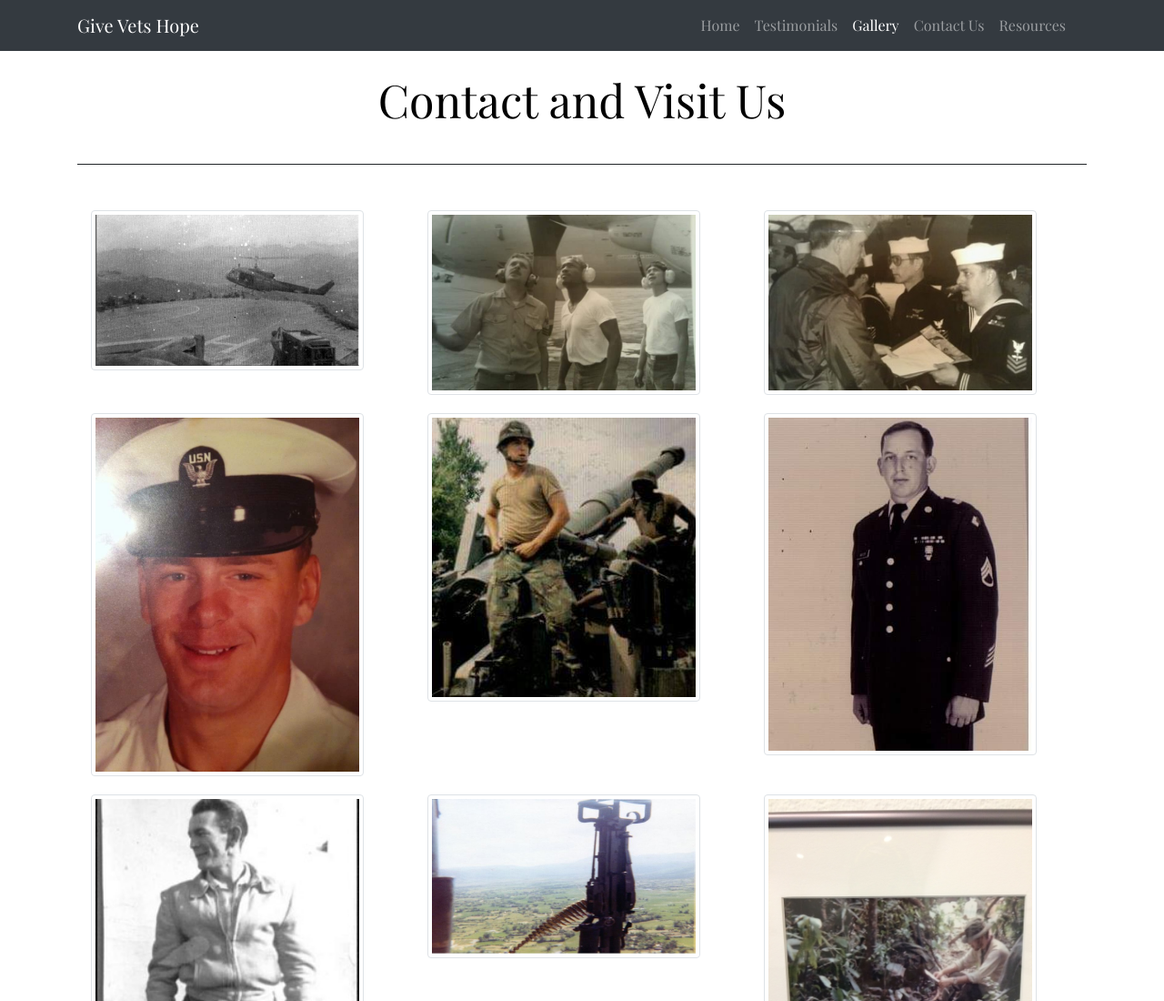
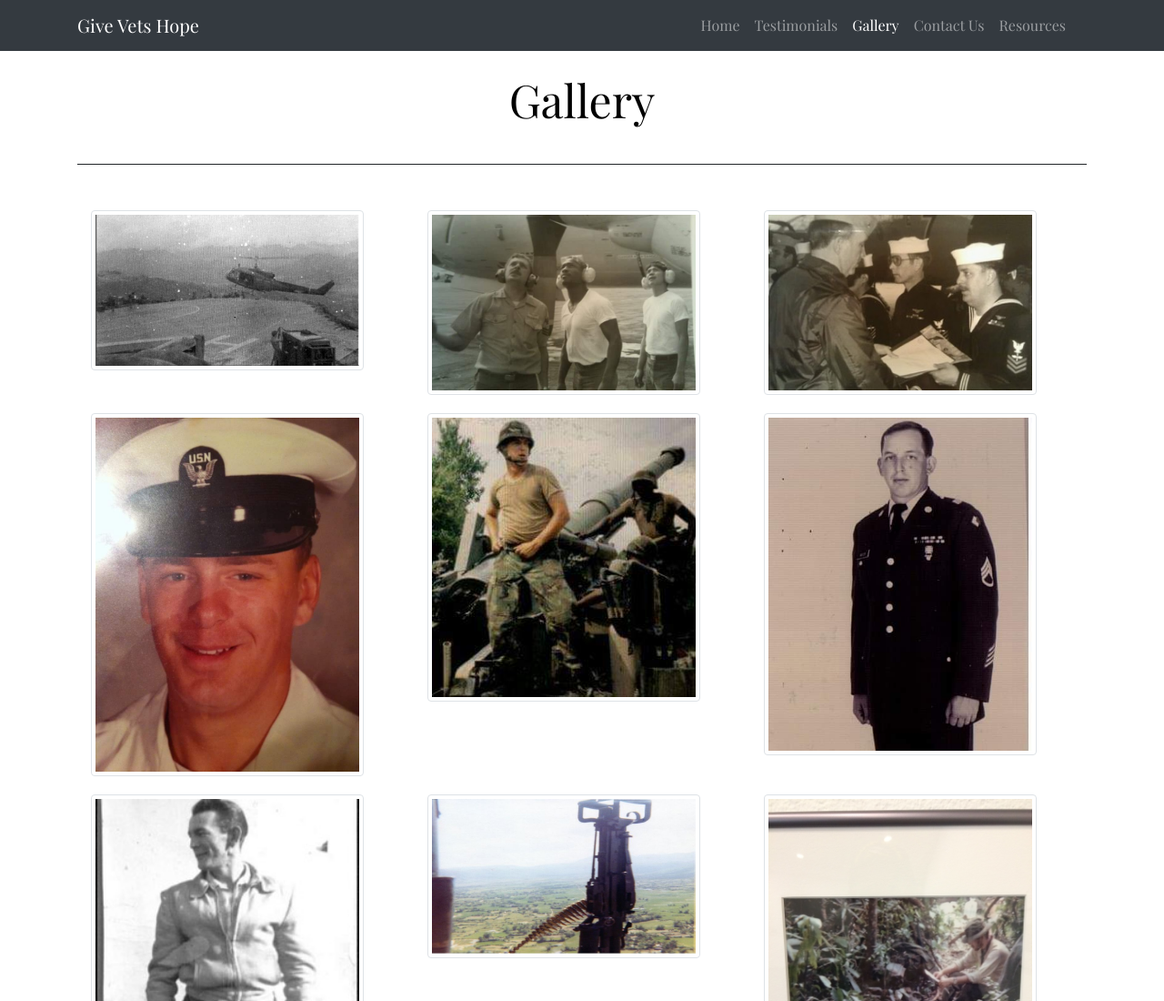
Before and after one commit to givevetshope/givevetshope.github.io, a plain HTML site: page gallery.html in a window 1280 px wide. Shown: the top 1100 px of the page at 91% size. Drawn offline with nearby package versions, Linux system fonts and the light colour scheme.

Commit message:
Finished Gallery

```diff
--- a/gallery.html
+++ b/gallery.html
@@ -74,7 +74,7 @@
         <div class="main">
                 <div class="container">
                 <div class="section-title">
-                        <h2>Contact and Visit Us</h2>
+                        <h2>Gallery</h2>
                     </div>
                 </div>
                 <div class="container">
```
